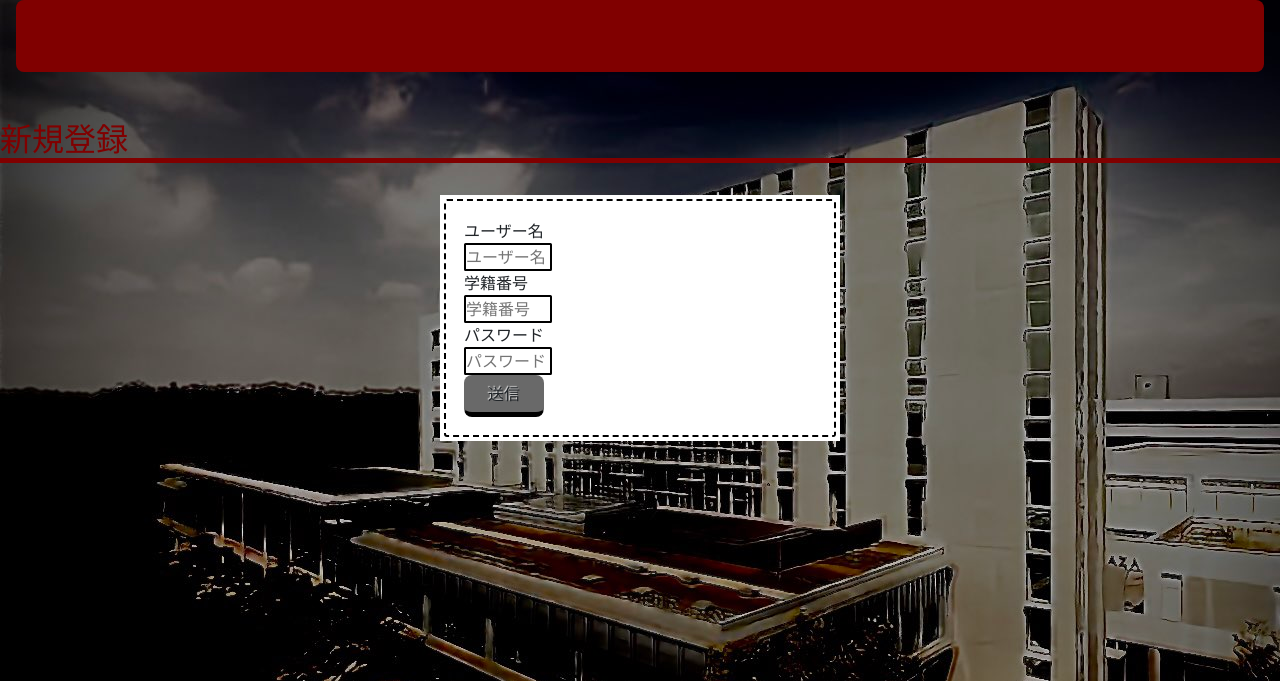
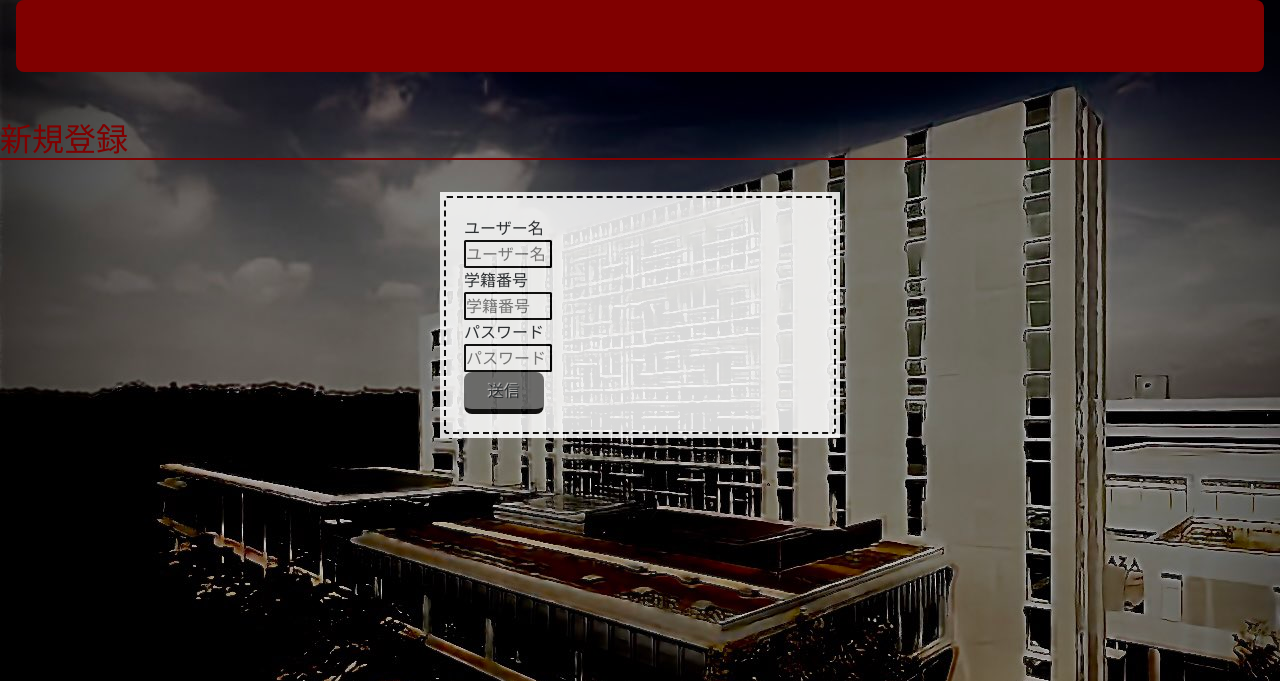
Before and after one commit to 2022AIT-OOP2-G11/ziyuukadai, a Flask app: page /signup in a window 1280 px wide. Shown: the top 681 px of the page. Run offline with Flask 2, Linux system fonts and the light colour scheme; some libraries are stand-ins or nearby versions.

Commit message:
新規登録画面css完成

```diff
--- a/static/signup.css
+++ b/static/signup.css
@@ -30,7 +30,7 @@ h2{
     color: #800000;
     border-bottom:solid;
     border-color:#800000;
-    border-width:5px;/*5ピクセルの太さにする*/
+    border-width:2px;/*5ピクセルの太さにする*/
 }
 .box{
     margin: 2em auto;
@@ -40,6 +40,7 @@ h2{
     z-index: 0;
     background-color:white;/*背景色*/
     width: 25em;
+    opacity: 0.85;
 }
 .box:before{
     position: absolute;
```
